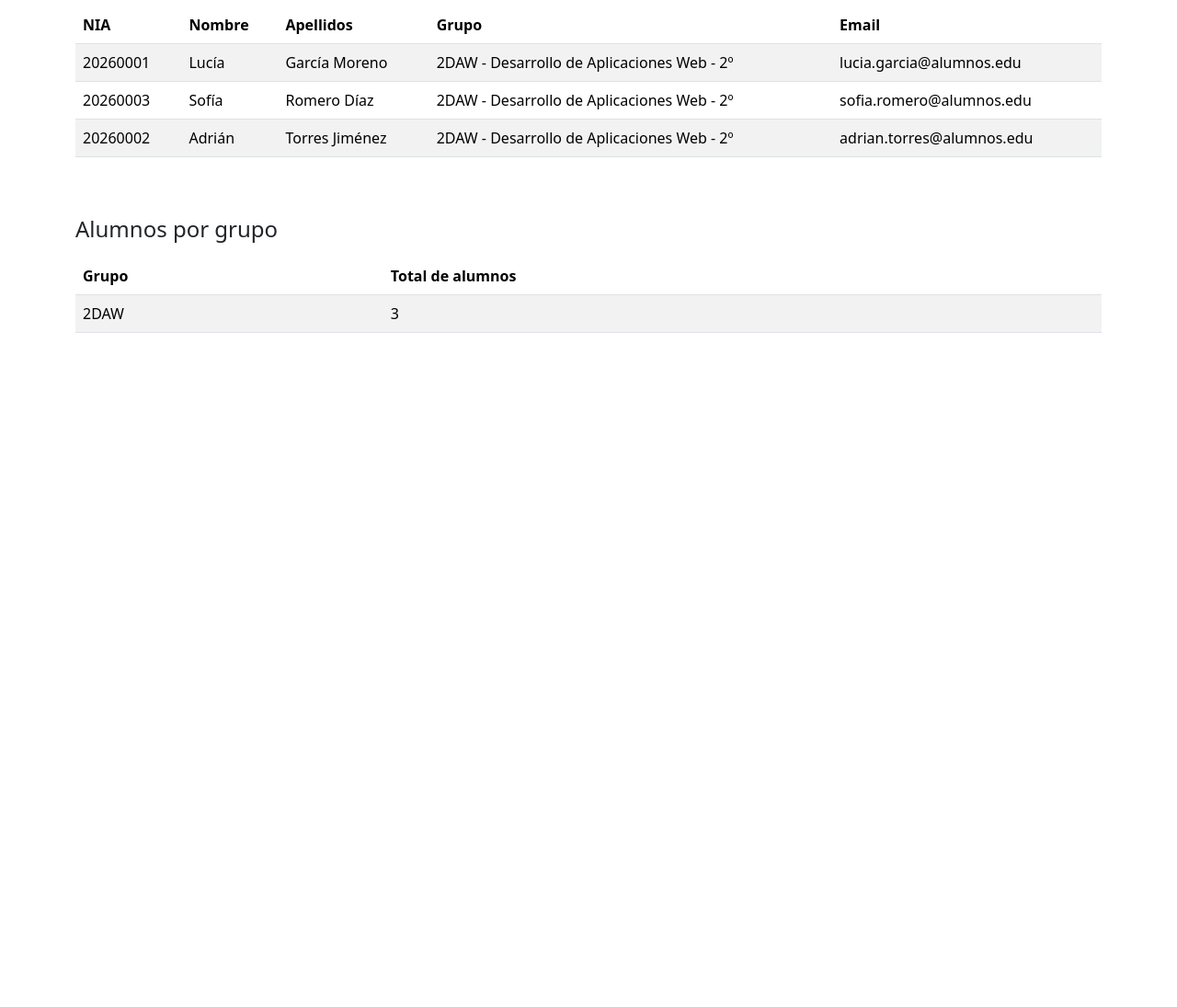
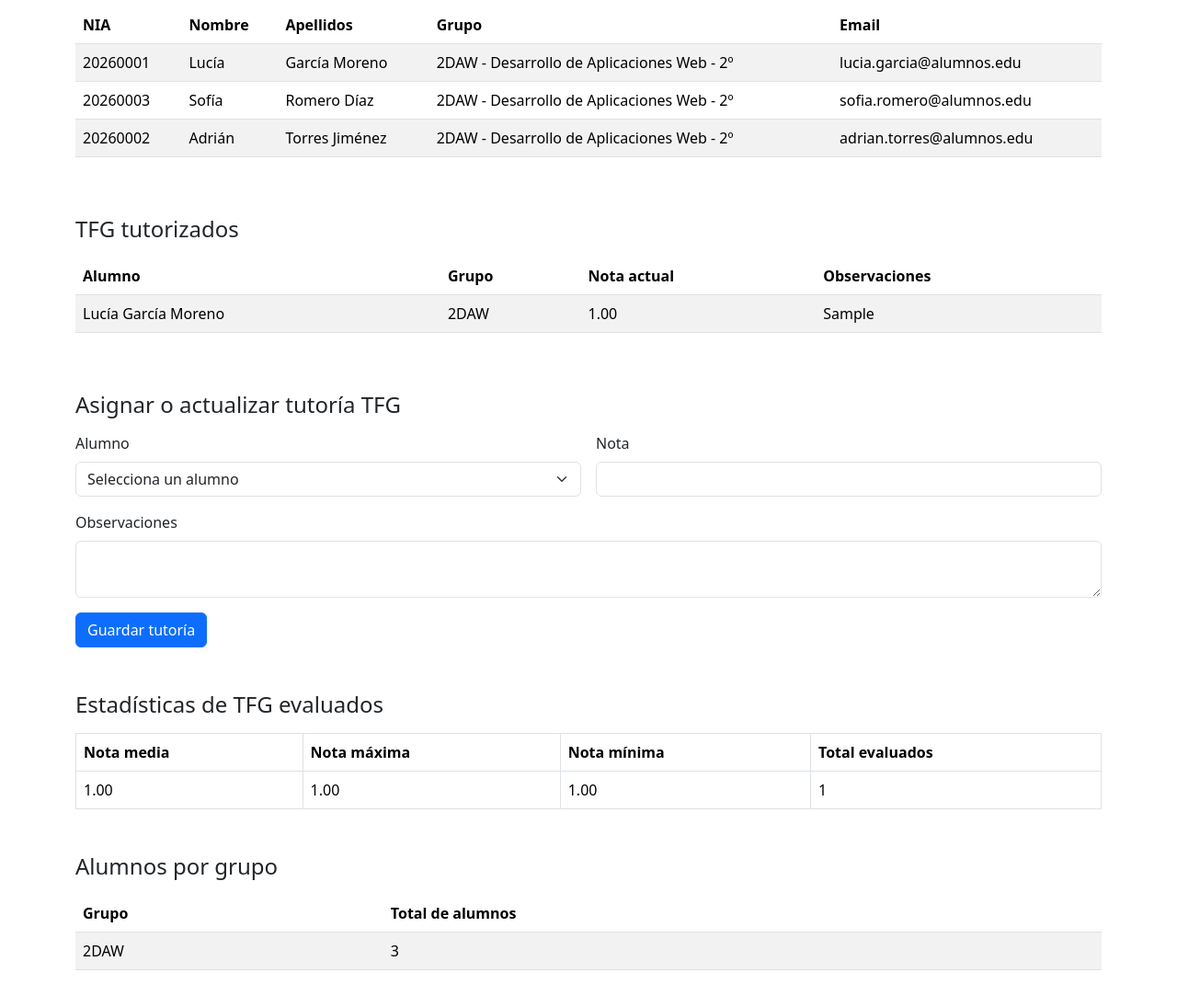
Before and after one commit to vicky-dep/dwes-gestion-academica, a Spring Boot app: page /profesores/1 in a window 1280 px wide. Shown: the part 609-1704 px from the top of the page at 92% size. Before the commit the page ends 971 px from the top, so only its background shows below. Run offline with Spring Boot 4, Linux system fonts and the light colour scheme; data comes from the database, SQL or seed files in the repository; tables that the repository leaves empty hold one stand-in row (values such as "Sample post").

Commit message:
Fase 5: Gestión y estadísticas de tutorías TFG

```diff
--- a/src/main/java/com/iesvdm/gestionacademica/controlador/ProfesorController.java
+++ b/src/main/java/com/iesvdm/gestionacademica/controlador/ProfesorController.java
@@ -1,6 +1,8 @@
 package com.iesvdm.gestionacademica.controlador;
 
+import java.math.BigDecimal;
 import java.util.Comparator;
+import java.util.DoubleSummaryStatistics;
 import java.util.List;
 import java.util.Map;
 import java.util.Optional;
@@ -12,25 +14,33 @@ import org.springframework.web.bind.annotation.GetMapping;
 import org.springframework.web.bind.annotation.ModelAttribute;
 import org.springframework.web.bind.annotation.PathVariable;
 import org.springframework.web.bind.annotation.PostMapping;
+import org.springframework.web.bind.annotation.RequestParam;
 
 import com.iesvdm.gestionacademica.modelo.AlumnoGrupoDTO;
+import com.iesvdm.gestionacademica.modelo.EstadisticasTFGDTO;
 import com.iesvdm.gestionacademica.modelo.Grupo;
 import com.iesvdm.gestionacademica.modelo.Profesor;
 import com.iesvdm.gestionacademica.modelo.ResumenGrupoDTO;
+import com.iesvdm.gestionacademica.modelo.TutoriaDetalleDTO;
+import com.iesvdm.gestionacademica.modelo.TutoriaTFG;
 import com.iesvdm.gestionacademica.servicios.AlumnoService;
 import com.iesvdm.gestionacademica.servicios.GrupoService;
 import com.iesvdm.gestionacademica.servicios.ProfesorService;
+import com.iesvdm.gestionacademica.servicios.TutoriaTFGService;
 
 @Controller
 public class ProfesorController {
 	private final ProfesorService profesorService;
 	private final GrupoService grupoService;
 	private final AlumnoService alumnoService;
+	private final TutoriaTFGService tutoriaTFGService;
 
-	public ProfesorController(ProfesorService profesorService, GrupoService grupoService, AlumnoService alumnoService) {
+	public ProfesorController(ProfesorService profesorService, GrupoService grupoService, AlumnoService alumnoService,
+			TutoriaTFGService tutoriaTFGService) {
 		this.profesorService = profesorService;
 		this.grupoService = grupoService;
 		this.alumnoService = alumnoService;
+		this.tutoriaTFGService = tutoriaTFGService;
 	}
 
 	@GetMapping("/profesores")
@@ -45,6 +55,18 @@ public class ProfesorController {
 		if (profesorOpt.isEmpty()) {
 			return "redirect:/profesores";
 		}
+		List<TutoriaDetalleDTO> tutoriasTFG = tutoriaTFGService.findByProfesorId(id);
+		DoubleSummaryStatistics notasTFG = tutoriasTFG.stream()
+				.map(TutoriaDetalleDTO::nota)
+				.filter(nota -> nota != null)
+				.mapToDouble(BigDecimal::doubleValue)
+				.summaryStatistics();
+		long totalEvaluados = notasTFG.getCount();
+		EstadisticasTFGDTO estadisticasTFG = new EstadisticasTFGDTO(
+				notasTFG.getAverage(),
+				totalEvaluados == 0 ? 0.0 : notasTFG.getMax(),
+				totalEvaluados == 0 ? 0.0 : notasTFG.getMin(),
+				totalEvaluados);
 		List<Grupo> grupos = grupoService.findGruposByTutorId(id);
 		List<AlumnoGrupoDTO> alumnos = grupos.stream()
 				.flatMap(grupo -> alumnoService.findAlumnosByGrupoId(grupo.getId()).stream()
@@ -75,7 +97,29 @@ public class ProfesorController {
 		model.addAttribute("grupos", grupos);
 		model.addAttribute("alumnos", alumnos);
 		model.addAttribute("resumenGrupos", resumenGrupos);
+		model.addAttribute("tutoriasTFG", tutoriasTFG);
+		model.addAttribute("estadisticasTFG", estadisticasTFG);
+		model.addAttribute("listaAlumnos", alumnoService.listAll());
 		return "detalle-profesor";
+	}
+
+	@PostMapping("/profesores/{id}/tutorias")
+	public String guardarTutoria(@PathVariable int id, @RequestParam int alumnoId,
+			@RequestParam(required = false) BigDecimal nota,
+			@RequestParam(required = false) String observaciones) {
+		if (profesorService.find(id).isEmpty() || alumnoService.find(alumnoId).isEmpty()) {
+			return "redirect:/profesores";
+		}
+
+		TutoriaTFG tutoriaTFG = new TutoriaTFG(id, alumnoId, nota, observaciones);
+		boolean yaAsignada = tutoriaTFGService.findByProfesorId(id).stream()
+				.anyMatch(tutoria -> tutoria.alumnoId() == alumnoId);
+		if (yaAsignada) {
+			tutoriaTFGService.update(tutoriaTFG);
+		} else {
+			tutoriaTFGService.create(tutoriaTFG);
+		}
+		return "redirect:/profesores/" + id;
 	}
 
 	@GetMapping("/profesores/crear")
--- a/src/main/resources/templates/detalle-profesor.html
+++ b/src/main/resources/templates/detalle-profesor.html
@@ -64,6 +64,67 @@
         </div>
     </section>
 
+    <section class="mb-5">
+        <h2 class="h4 mb-3">TFG tutorizados</h2>
+        <div class="table-responsive">
+            <table class="table table-striped align-middle">
+                <thead><tr><th>Alumno</th><th>Grupo</th><th>Nota actual</th><th>Observaciones</th></tr></thead>
+                <tbody>
+                <tr th:each="tutoria : ${tutoriasTFG}">
+                    <td th:text="${tutoria.nombreCompletoAlumno}"></td>
+                    <td th:text="${tutoria.codigoGrupo != null ? tutoria.codigoGrupo : 'Sin grupo'}"></td>
+                    <td th:text="${tutoria.nota != null ? tutoria.nota : 'Pendiente'}"></td>
+                    <td th:text="${tutoria.observaciones != null and !#strings.isEmpty(tutoria.observaciones) ? tutoria.observaciones : '-'}"></td>
+                </tr>
+                <tr th:if="${#lists.isEmpty(tutoriasTFG)}"><td colspan="4" class="text-body-secondary">Este profesor todavía no tutoriza TFGs.</td></tr>
+                </tbody>
+            </table>
+        </div>
+    </section>
+
+    <section class="mb-5">
+        <h2 class="h4 mb-3">Asignar o actualizar tutoría TFG</h2>
+        <form th:action="@{/profesores/{id}/tutorias(id=${profesor.id})}" method="post" class="row g-3">
+            <div class="col-md-6">
+                <label for="alumnoId" class="form-label">Alumno</label>
+                <select id="alumnoId" name="alumnoId" class="form-select" required>
+                    <option value="">Selecciona un alumno</option>
+                    <option th:each="alumno : ${listaAlumnos}" th:value="${alumno.id}"
+                            th:text="${alumno.nia + ' - ' + alumno.nombre + ' ' + alumno.apellido1}"></option>
+                </select>
+            </div>
+            <div class="col-md-6">
+                <label for="nota" class="form-label">Nota</label>
+                <input id="nota" name="nota" type="number" step="0.01" class="form-control">
+            </div>
+            <div class="col-12">
+                <label for="observaciones" class="form-label">Observaciones</label>
+                <textarea id="observaciones" name="observaciones" class="form-control" maxlength="500" rows="2"></textarea>
+            </div>
+            <div class="col-12">
+                <button class="btn btn-primary" type="submit">Guardar tutoría</button>
+            </div>
+        </form>
+    </section>
+
+    <section class="mb-5">
+        <h2 class="h4 mb-3">Estadísticas de TFG evaluados</h2>
+        <div th:if="${estadisticasTFG.totalEvaluados > 0}" class="table-responsive">
+            <table class="table table-bordered align-middle mb-0">
+                <thead><tr><th>Nota media</th><th>Nota máxima</th><th>Nota mínima</th><th>Total evaluados</th></tr></thead>
+                <tbody>
+                <tr>
+                    <td th:text="${#numbers.formatDecimal(estadisticasTFG.notaMedia, 1, 2)}"></td>
+                    <td th:text="${#numbers.formatDecimal(estadisticasTFG.notaMaxima, 1, 2)}"></td>
+                    <td th:text="${#numbers.formatDecimal(estadisticasTFG.notaMinima, 1, 2)}"></td>
+                    <td th:text="${estadisticasTFG.totalEvaluados}"></td>
+                </tr>
+                </tbody>
+            </table>
+        </div>
+        <p th:if="${estadisticasTFG.totalEvaluados == 0}" class="text-body-secondary mb-0">Todavía no hay TFGs calificados.</p>
+    </section>
+
     <section>
         <h2 class="h4 mb-3">Alumnos por grupo</h2>
         <div class="table-responsive">
```
Also changed, not shown: src/main/java/com/iesvdm/gestionacademica/dao/TutoriaTFGDAO.java (added, +17 -0 lines), src/main/java/com/iesvdm/gestionacademica/dao/TutoriaTFGDAOImpl.java (added, +87 -0 lines), src/main/java/com/iesvdm/gestionacademica/modelo/EstadisticasTFGDTO.java (added, +8 -0 lines), src/main/java/com/iesvdm/gestionacademica/modelo/TutoriaDetalleDTO.java (added, +14 -0 lines), src/main/java/com/iesvdm/gestionacademica/modelo/TutoriaTFG.java (added, +17 -0 lines), src/main/java/com/iesvdm/gestionacademica/servicios/TutoriaTFGService.java (added, +38 -0 lines).
